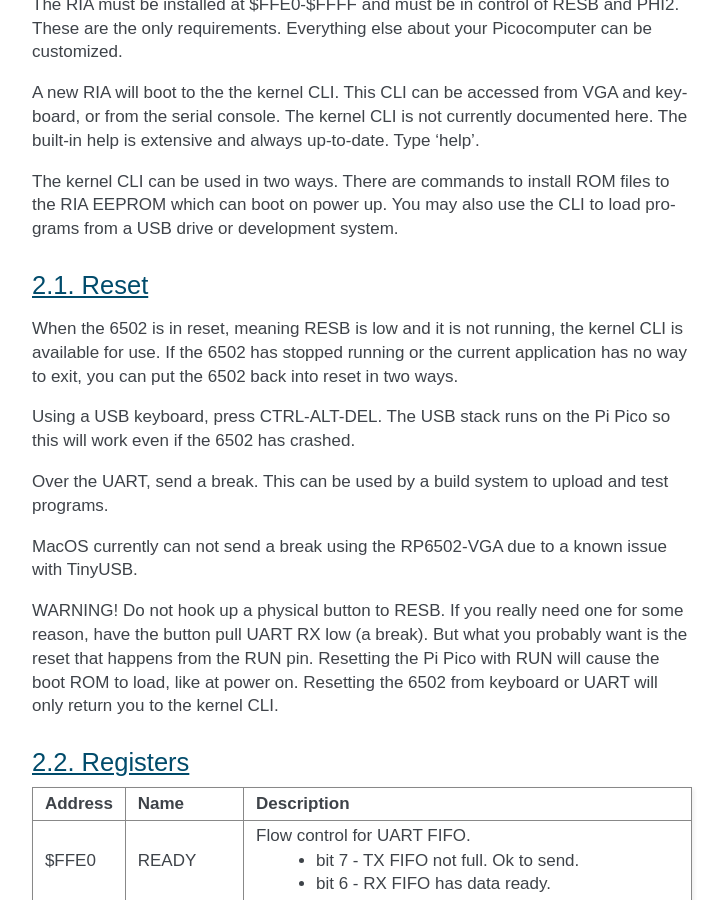
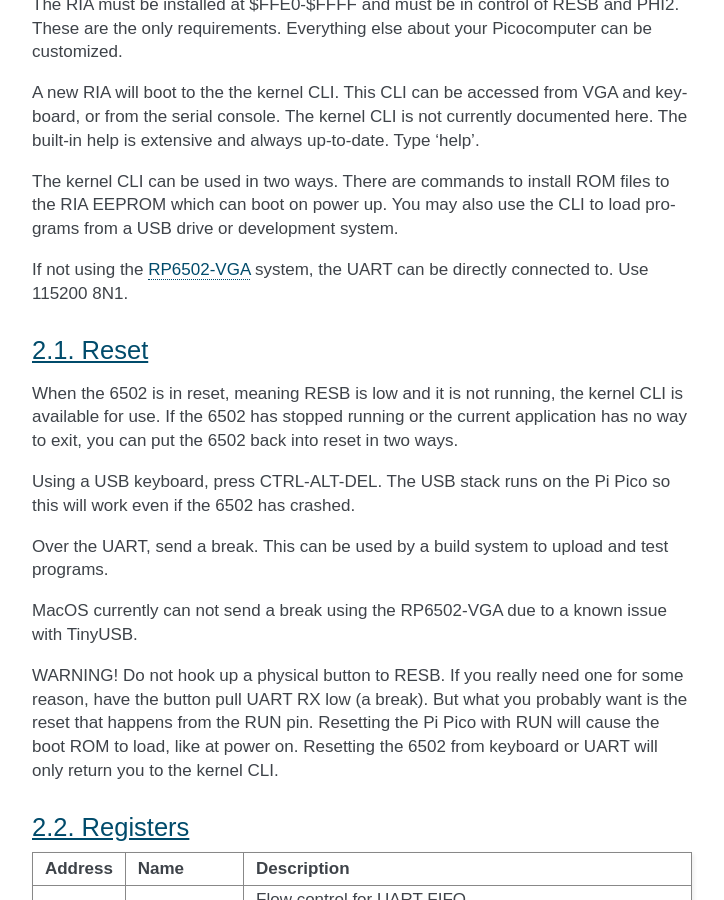
Before and after one commit to picocomputer/picocomputer.github.io, a Sphinx documentation site: the page built from docs/source/ria.rst, in a window 1280 px wide and 900 px high, scrolled down 1077 px. Shown: the whole window, without its empty margins (388-1112 px from the left). Built offline with Sphinx 7.4.7, drawn with Linux system fonts in a browser that asks for light colours.

Commit message:
add uart speed

```diff
--- a/docs/source/ria.rst
+++ b/docs/source/ria.rst
@@ -31,6 +31,8 @@
 A new RIA will boot to the the kernel CLI. This CLI can be accessed from VGA and keyboard, or from the serial console. The kernel CLI is not currently documented here. The built-in help is extensive and always up-to-date. Type 'help'.
 
 The kernel CLI can be used in two ways. There are commands to install ROM files to the RIA EEPROM which can boot on power up. You may also use the CLI to load programs from a USB drive or development system.
+
+If not using the :doc:`vga` system, the UART can be directly connected to. Use 115200 8N1.
 
 2.1. Reset
 ----------
```
